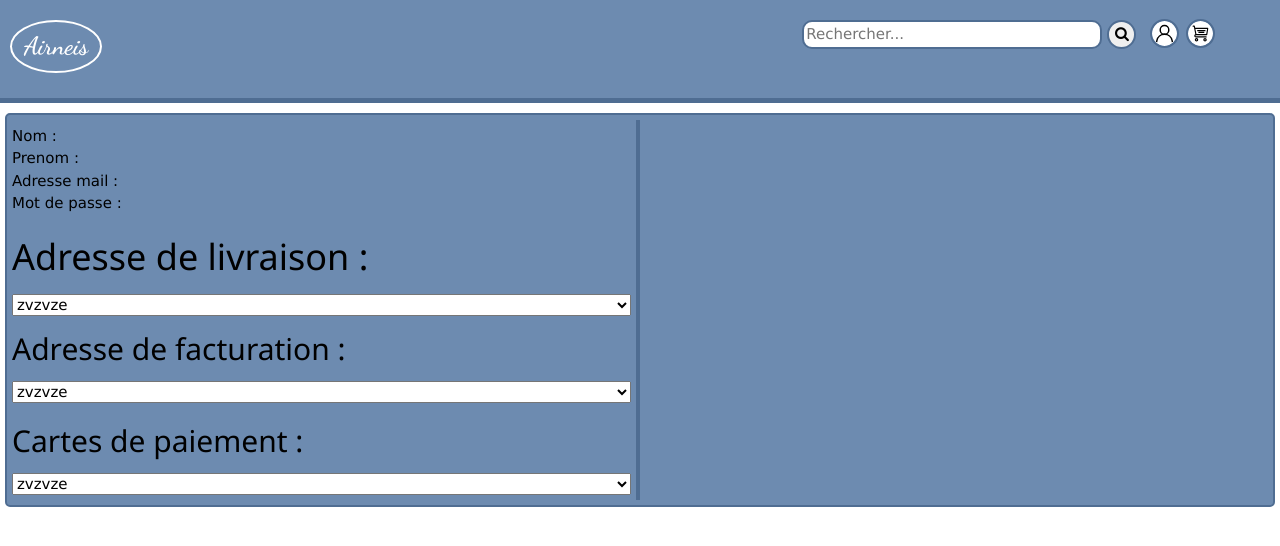
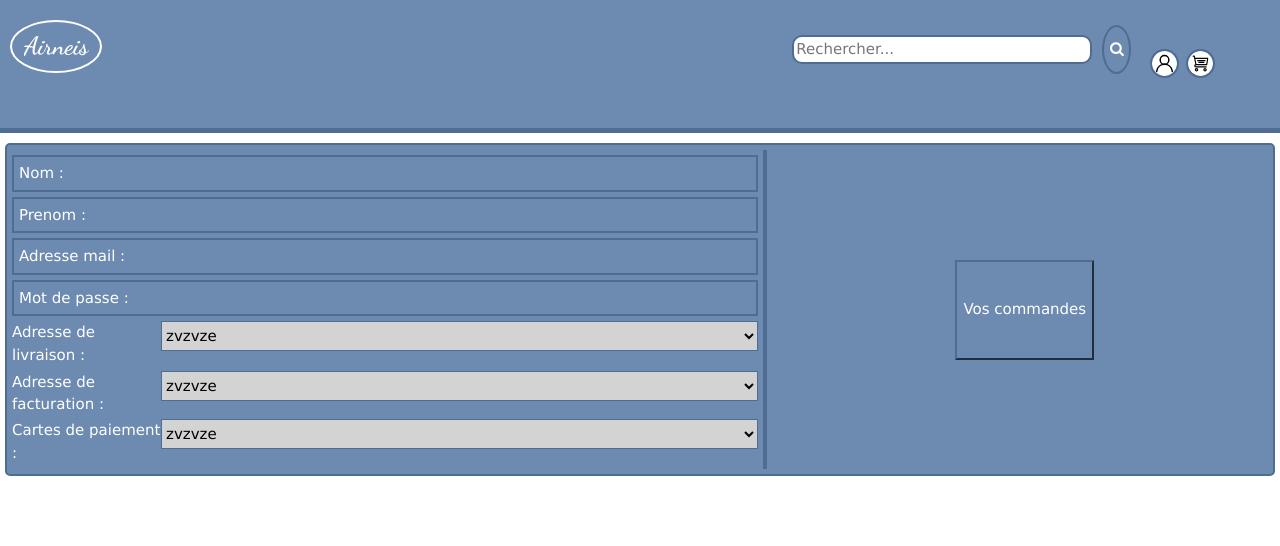
Before and after one commit to matteorzl/FilRouge, a PHP site: page /compte.php in a window 1280 px wide. Shown: the top 546 px of the page. Run offline with PHP 8.4, Linux system fonts and the light colour scheme.

Commit message:
build: add ccs compte and fixes test

```diff
--- a/compte.css
+++ b/compte.css
@@ -1,10 +1,10 @@
-.p{
+h{
     color: white;
 }
 .compte_info{
     display:grid;
     height: fit-content;
-    grid-template-columns: repeat(2,50%);
+    grid-template-columns: 60% 40%;
     grid-gap: 5px;
     margin : 5px;
     border: 2px solid #4F6D92;
@@ -19,15 +19,66 @@
     margin-bottom: 5px;
 }
 
-.info_perso{
+.nom{
+    border: 2px solid #4F6D92;
     margin : 5px;
+    padding: 5px;
+}
+.prenom{
+    border: 2px solid #4F6D92;
+    margin : 5px;
+    padding: 5px;
+}
+.mail{
+    border: 2px solid #4F6D92;
+    margin : 5px;
+    padding: 5px;
+}
+.mdp{
+    border: 2px solid #4F6D92;
+    margin : 5px;
+    padding: 5px;
 }
 .adresses{
     margin: 5px;
     display : grid;
-    grid-template-rows: 10%,40%,10%,40%;
+    grid-template-columns: 20% 80%;
+    grid-template-rows: 50% 50%;
+    grid-row-gap: 3px;
 }
 .methode_paiement{
+    grid-template-columns: 20% 80%;
     margin: 5px;
     display: grid;
 }
+.livraison{
+    height: 30px;
+    border-color: #4F6D92;
+    background-color: lightgray;
+}
+.facturation{
+    height: 30px;
+    border-color: #4F6D92;
+    background-color: lightgray;
+}
+.cartes{
+    height: 30px;
+    border-color: #4F6D92;
+    background-color: lightgray;
+}
+.info_commandes{
+    display: grid;
+    width: 100%;
+    align-content: center;
+}
+.commandes{
+    display: grid;
+    justify-content: center;
+}
+button{
+    border-color: #4F6D92;
+    color: white;
+    background-color: #6D8BB0;
+    margin: 5px;
+    height: 100px;
+}
--- a/compte.php
+++ b/compte.php
@@ -9,19 +9,19 @@
         <article class ="compte_info">
             <div class ="info_compte">
                 <div class="info_perso">
-                    <div class="nom">Nom : </div>
-                    <div class="prenom">Prenom : </div>
-                    <div class="mail">Adresse mail : </div>
-                    <div class="mdp">Mot de passe : </div>
+                    <div class="nom"><h> Nom : </h></div>
+                    <div class="prenom"><h> Prenom : </h></div>
+                    <div class="mail"><h> Adresse mail : </h></div>
+                    <div class="mdp"><h> Mot de passe : </h></div>
                 </div>
                 <div class="adresses">
-                    <h1> Adresse de livraison : </h1>
+                    <h> Adresse de livraison : </h>
                     <select class="livraison">
                         <option value="adl1">zvzvze</option>
                         <option value="adl2">zvzvrz</option>
                         <option value="adl3">dvzz</option>
                     </select>
-                    <h2> Adresse de facturation : </h2>
+                    <h> Adresse de facturation : </h>
                     <select class="facturation">
                         <option value="adf1">zvzvze</option>
                         <option value="adf2">zvzvrz</option>
@@ -29,7 +29,7 @@
                     </select>
                 </div>
                 <div class="methode_paiement">
-                    <h2> Cartes de paiement : </h2>
+                    <h> Cartes de paiement : </h>
                     <select class="cartes">
                         <option value="cb1">zvzvze</option>
                         <option value="cb2">zvzvrz</option>
@@ -38,7 +38,9 @@
                 </div>
             </div>
             <div class="info_commandes">
-
+                <div class="commandes">
+                    <button class="button">Vos commandes</button>
+                </div>
             </div>
         </article>
     </body>
--- a/database.php
+++ b/database.php
@@ -8,9 +8,3 @@ catch (PDOException $e) {
     print("Error connecting to SQL Server.");
     die(print_r($e));
 }
-
-// SQL Server Extension Sample Code:
-$connectionInfo = array("UID" => "CloudSAdeaa70e5", "pwd" => "xewpom-hocmuk-5deWha", "Database" => "filrouge", "LoginTimeout" => 30, "Encrypt" => 1, "TrustServerCertificate" => 0);
-$serverName = "tcp:filrougematteojulien.database.windows.net,1433";
-$conn = sqlsrv_connect($serverName, $connectionInfo);
-?>
--- /dev/null
+++ b/test.php
@@ -0,0 +1,6 @@
+<?php
+// SQL Server Extension Sample Code:
+$connectionInfo = array("UID" => "CloudSAdeaa70e5", "pwd" => "xewpom-hocmuk-5deWha", "Database" => "filrouge", "LoginTimeout" => 30, "Encrypt" => 1, "TrustServerCertificate" => 0);
+$serverName = "tcp:filrougematteojulien.database.windows.net,1433";
+$conn = sqlsrv_connect($serverName, $connectionInfo);
+?>
```
Also changed, not shown: register.php (added, +137 -0 lines).
